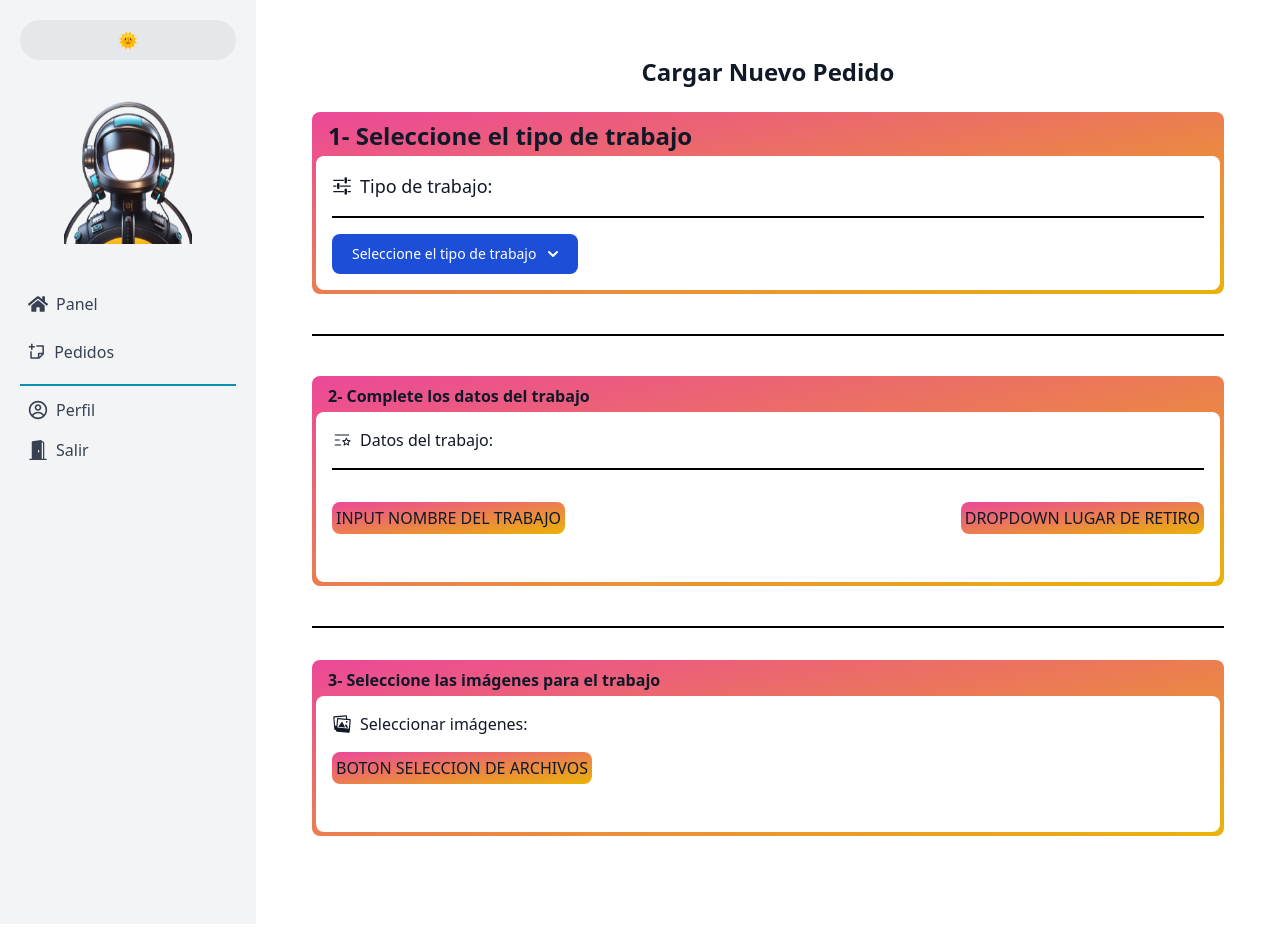
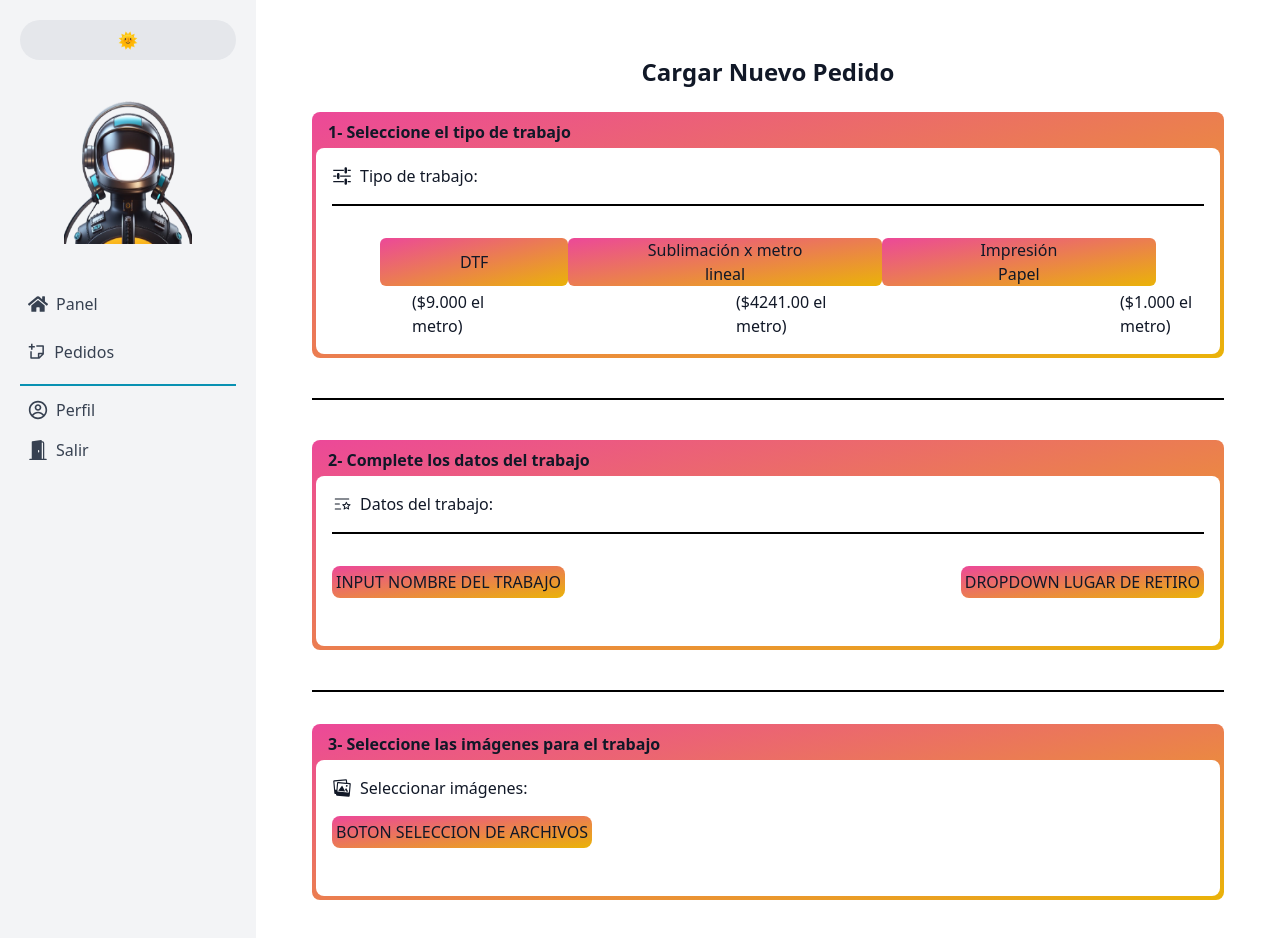
Before and after one commit to JoaquinFarah/area_clientes, a Next.js app: page /pages/request in a window 1280 px wide. Shown: the top 938 px of the page. Built offline with nearby package versions, Linux system fonts and the light colour scheme.

Commit message:
dropdown

```diff
--- a/src/app/pages/request/workSelect.tsx
+++ b/src/app/pages/request/workSelect.tsx
@@ -1,36 +1,36 @@
-// import React from 'react';
-// import { IoMdOptions } from "react-icons/io";
-// import { useTheme } from '@/context/ThemeContext';
+import React from 'react';
+import { IoMdOptions } from "react-icons/io";
+import { useTheme } from '@/context/ThemeContext';
 
 
-// export const WorkSelect = () => {
-//   const { theme } = useTheme();
+export const WorkSelect = () => {
+  const { theme } = useTheme();
 
-//   return (
-//     <div className={`mb-10 p-1 rounded-lg ${theme === 'dark' ? 'bg-gradient-to-br from-teal-500 to-green-500' : 'bg-gradient-to-br from-pink-500 to-yellow-500'}`}>
-//       <p className="ml-2 p-1 {`text-2xl font-semibold ${theme === 'dark' ? 'text-white' : 'text-gray-900'}`}">1- Seleccione el tipo de trabajo</p>
-//         <div className={`${theme === 'dark' ? 'bg-[#1c1b29]' : 'bg-white'} p-4 rounded-lg`}>
-//           <div className="flex items-center mb-4">
-//             <IoMdOptions className="w-5 h-5" />
-//             <i className={`bi bi-tags-fill text-lg mr-2 ${theme === 'dark' ? 'text-teal-400' : 'text-pink-500'}`} />
-//             <h5 className="{`text-lg ${theme === 'dark' ? 'text-white' : 'text-gray-900'}`}">Tipo de trabajo:</h5>
-//           </div>
-//           <div className= {`h-0.5 w-full mb-8 ${theme === 'dark' ? 'bg-white' : 'bg-black'}`}></div>
-//           <div className="flex flex-row justify-between mx-12">
-//             <button className={`mb-1 px-20 rounded-md ${theme === 'dark' ? 'bg-gradient-to-br from-teal-500 to-green-500' : 'bg-gradient-to-br from-pink-500 to-yellow-500'}`}>DTF</button>
-//             <button className={`mb-1 px-16 rounded-md ${theme === 'dark' ? 'bg-gradient-to-br from-teal-500 to-green-500' : 'bg-gradient-to-br from-pink-500 to-yellow-500'}`}>Sublimación x metro lineal</button>
-//             <button className={`mb-1 px-20 rounded-md ${theme === 'dark' ? 'bg-gradient-to-br from-teal-500 to-green-500' : 'bg-gradient-to-br from-pink-500 to-yellow-500'}`}>Impresión Papel</button>
+  return (
+    <div className={`mb-10 p-1 rounded-lg ${theme === 'dark' ? 'bg-gradient-to-br from-teal-500 to-green-500' : 'bg-gradient-to-br from-pink-500 to-yellow-500'}`}>
+      <p className="ml-2 p-1 {`text-2xl font-semibold ${theme === 'dark' ? 'text-white' : 'text-gray-900'}`}">1- Seleccione el tipo de trabajo</p>
+        <div className={`${theme === 'dark' ? 'bg-[#1c1b29]' : 'bg-white'} p-4 rounded-lg`}>
+          <div className="flex items-center mb-4">
+            <IoMdOptions className="w-5 h-5" />
+            <i className={`bi bi-tags-fill text-lg mr-2 ${theme === 'dark' ? 'text-teal-400' : 'text-pink-500'}`} />
+            <h5 className="{`text-lg ${theme === 'dark' ? 'text-white' : 'text-gray-900'}`}">Tipo de trabajo:</h5>
+          </div>
+          <div className= {`h-0.5 w-full mb-8 ${theme === 'dark' ? 'bg-white' : 'bg-black'}`}></div>
+          <div className="flex flex-row justify-between mx-12">
+            <button className={`mb-1 px-20 rounded-md ${theme === 'dark' ? 'bg-gradient-to-br from-teal-500 to-green-500' : 'bg-gradient-to-br from-pink-500 to-yellow-500'}`}>DTF</button>
+            <button className={`mb-1 px-16 rounded-md ${theme === 'dark' ? 'bg-gradient-to-br from-teal-500 to-green-500' : 'bg-gradient-to-br from-pink-500 to-yellow-500'}`}>Sublimación x metro lineal</button>
+            <button className={`mb-1 px-20 rounded-md ${theme === 'dark' ? 'bg-gradient-to-br from-teal-500 to-green-500' : 'bg-gradient-to-br from-pink-500 to-yellow-500'}`}>Impresión Papel</button>
 
-//           </div>
-//           <div className="flex flex-row ">
-//             <p className="ml-20">($9.000 el metro)</p>
-//             <p className="ml-60">($4241.00 el metro)</p>
-//             <p className="ml-72">($1.000 el metro)</p>
-//           </div>
-//         </div>
-//       </div>
-//   )
-// }
+          </div>
+          <div className="flex flex-row ">
+            <p className="ml-20">($9.000 el metro)</p>
+            <p className="ml-60">($4241.00 el metro)</p>
+            <p className="ml-72">($1.000 el metro)</p>
+          </div>
+        </div>
+      </div>
+  )
+}
 
 
 
@@ -39,107 +39,77 @@
 
 
 
-import React, { useState } from "react";
-import { IoMdOptions } from "react-icons/io";
-import { useTheme } from "@/context/ThemeContext";
+// import React, { useState } from "react";
+// import { IoMdOptions } from "react-icons/io";
+// import { useTheme } from "@/context/ThemeContext";
 
-export const WorkSelect: React.FC = () => {
-  const { theme } = useTheme();
-  const [isDropdownOpen, setIsDropdownOpen] = useState(false);
+// export const WorkSelect: React.FC = () => {
+//   const { theme } = useTheme();
+//   const [isDropdownOpen, setIsDropdownOpen] = useState(false);
 
-  const toggleDropdown = () => {
-    setIsDropdownOpen(!isDropdownOpen);
-  };
+//   const toggleDropdown = () => {
+//     setIsDropdownOpen(!isDropdownOpen);
+//   };
 
-  return (
-    <div
-      className={`mb-10 p-1 rounded-lg ${
-        theme === "dark"
-          ? "bg-gradient-to-br from-teal-500 to-green-500"
-          : "bg-gradient-to-br from-pink-500 to-yellow-500"
-      }`}
-    >
-      <p
-        className={`ml-2 p-1 text-2xl font-semibold ${
-          theme === "dark" ? "text-white" : "text-gray-900"
-        }`}
-      >
-        1- Seleccione el tipo de trabajo
-      </p>
-      <div
-        className={`p-4 rounded-lg ${
-          theme === "dark" ? "bg-[#1c1b29]" : "bg-white"
-        }`}
-      >
-        <div className="flex items-center mb-4">
-          <IoMdOptions className="w-5 h-5" />
-          <h5
-            className={`ml-2 text-lg ${
-              theme === "dark" ? "text-white" : "text-gray-900"
-            }`}
-          >
-            Tipo de trabajo:
-          </h5>
-        </div>
-        <div
-          className={`h-0.5 w-full mb-4 ${
-            theme === "dark" ? "bg-white" : "bg-black"
-          }`}
-        ></div>
-        <button
-          onClick={toggleDropdown}
-          className={`text-white bg-blue-700 hover:bg-blue-800 focus:ring-4 focus:outline-none focus:ring-blue-300 font-medium rounded-lg text-sm px-5 py-2.5 inline-flex items-center ${
-            theme === "dark"
-              ? "dark:bg-blue-600 dark:hover:bg-blue-700 dark:focus:ring-blue-800"
-              : ""
-          }`}
-        >
-          Seleccione el tipo de trabajo
-          <svg
-            className="w-2.5 h-2.5 ml-3"
-            xmlns="http://www.w3.org/2000/svg"
-            fill="none"
-            viewBox="0 0 10 6"
-            aria-hidden="true"
-          >
-            <path
-              stroke="currentColor"
-              strokeLinecap="round"
-              strokeLinejoin="round"
-              strokeWidth="2"
-              d="M1 1l4 4 4-4"
-            />
-          </svg>
-        </button>
-        {isDropdownOpen && (
-          <div className="mt-4 bg-white divide-y divide-gray-100 rounded-lg shadow w-60 dark:bg-gray-700 dark:divide-gray-600">
-            <ul className="p-3 space-y-1 text-sm text-gray-700 dark:text-gray-200">
-              {["DTF", "Sublimacion por metro", "Impresion en papel"].map((type, index) => (
-                <li key={index}>
-                  <div className="flex p-2 rounded hover:bg-gray-100 dark:hover:bg-gray-600">
-                    <input
-                      id={`helper-radio-${index}`}
-                      name="helper-radio"
-                      type="radio"
-                      value={type}
-                      className="w-4 h-4 text-blue-600 bg-gray-100 border-gray-300 focus:ring-blue-500 dark:focus:ring-blue-600 dark:ring-offset-gray-700 dark:focus:ring-offset-gray-700 focus:ring-2 dark:bg-gray-600 dark:border-gray-500"
-                    />
-                    <label
-                      htmlFor={`helper-radio-${index}`}
-                      className="ml-2 font-medium text-gray-900 dark:text-gray-300"
-                    >
-                      {type}
-                      <p className="text-xs font-normal text-gray-500 dark:text-gray-300">
-                        {`Some helpful instruction about ${type.toLowerCase()}.`}
-                      </p>
-                    </label>
-                  </div>
-                </li>
-              ))}
-            </ul>
-          </div>
-        )}
-      </div>
-    </div>
-  );
-};
+//   return (
+//     <div
+//       className={`mb-10 p-1 rounded-lg ${theme === "dark" ? "bg-gradient-to-br from-teal-500 to-green-500" : "bg-gradient-to-br from-pink-500 to-yellow-500"}`}>
+//       <p className={`ml-2 p-1 text-2xl font-semibold ${theme === "dark" ? "text-white" : "text-gray-900"}`}>
+//         1- Seleccione el tipo de trabajo
+//       </p>
+//       <div className={`p-4 rounded-lg ${theme === "dark" ? "bg-[#1c1b29]" : "bg-white"}`}>
+//         <div className="flex items-center mb-4">
+//           <IoMdOptions className="w-5 h-5" />
+//           <h5
+//             className={`ml-2 text-lg ${theme === "dark" ? "text-white" : "text-gray-900"}`}>
+//             Tipo de trabajo:
+//           </h5>
+//         </div>
+//         <div
+//           className={`h-0.5 w-full mb-4 ${theme === "dark" ? "bg-white" : "bg-black"}`}></div>
+//         <button
+//           onClick={toggleDropdown}
+//           className={`text-white bg-blue-700 hover:bg-blue-800 focus:ring-4 focus:outline-none focus:ring-blue-300 font-medium rounded-lg text-sm px-5 py-2.5 inline-flex items-center ${theme === "dark" ? "dark:bg-blue-600 dark:hover:bg-blue-700 dark:focus:ring-blue-800" : "" }`}>
+//           Elija un tipo de trabajo
+//           <svg className="w-2.5 h-2.5 ml-3" xmlns="http://www.w3.org/2000/svg" fill="none" viewBox="0 0 10 6" aria-hidden="true">
+//             <path
+//               stroke="currentColor"
+//               strokeLinecap="round"
+//               strokeLinejoin="round"
+//               strokeWidth="2"
+//               d="M1 1l4 4 4-4"
+//             />
+//           </svg>
+//         </button>
+//         {isDropdownOpen && (
+//           <div className="mt-4 bg-white divide-y divide-gray-100 rounded-lg shadow w-60 dark:bg-gray-700 dark:divide-gray-600">
+//             <ul className="p-3 space-y-1 text-sm text-gray-700 dark:text-gray-200">
+//               {["DTF - $9.000", "Sublimacion por metro - $4.241", "Impresion en papel - $1.000"].map((type, index) => (
+//                 <li key={index}>
+//                   <div className="flex p-2 rounded hover:bg-gray-100 dark:hover:bg-gray-600">
+//                     <input
+//                       id={`helper-radio-${index}`}
+//                       name="helper-radio"
+//                       type="radio"
+//                       value={type}
+//                       className="w-4 h-4 text-blue-600 bg-gray-100 border-gray-300 focus:ring-blue-500 dark:focus:ring-blue-600 dark:ring-offset-gray-700 dark:focus:ring-offset-gray-700 focus:ring-2 dark:bg-gray-600 dark:border-gray-500"
+//                     />
+//                     <label
+//                       htmlFor={`helper-radio-${index}`}
+//                       className="ml-2 font-medium text-gray-900 dark:text-gray-300"
+//                     >
+//                       {type}
+//                       <p className="text-xs font-normal text-gray-500 dark:text-gray-300">
+//                         {`Los valores son expresados en pesos.`}
+//                       </p>
+//                     </label>
+//                   </div>
+//                 </li>
+//               ))}
+//             </ul>
+//           </div>
+//         )}
+//       </div>
+//     </div>
+//   );
+// };
```
